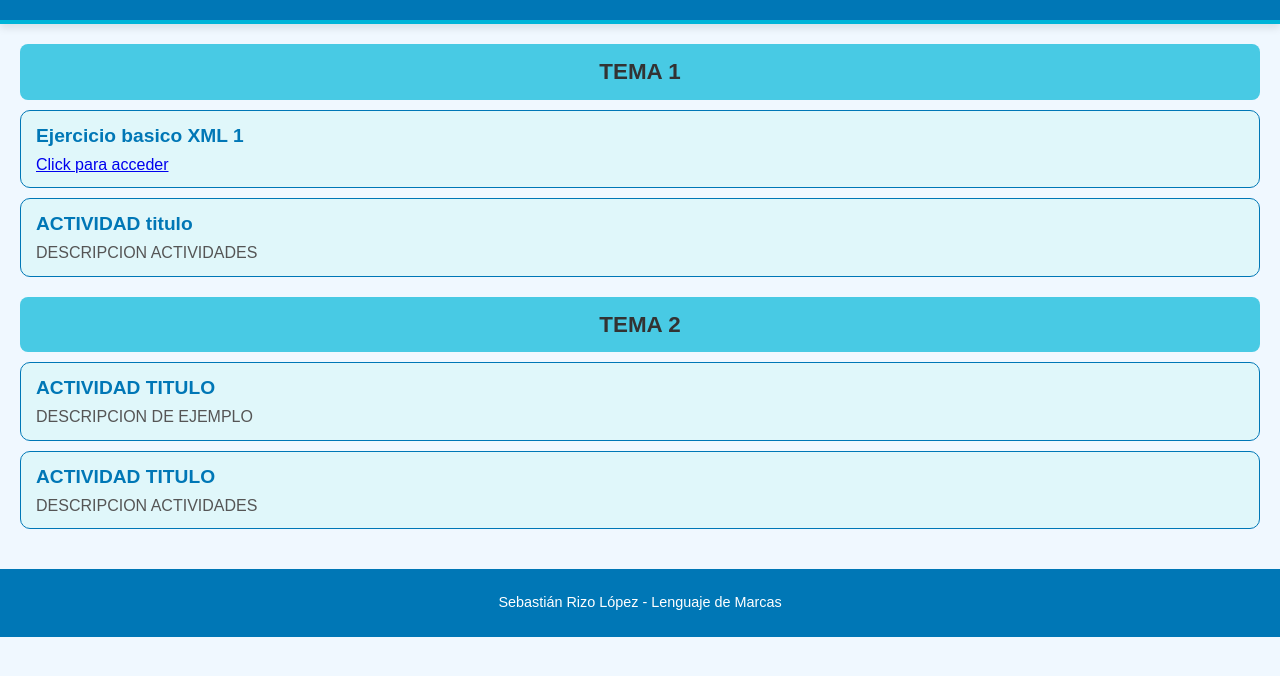
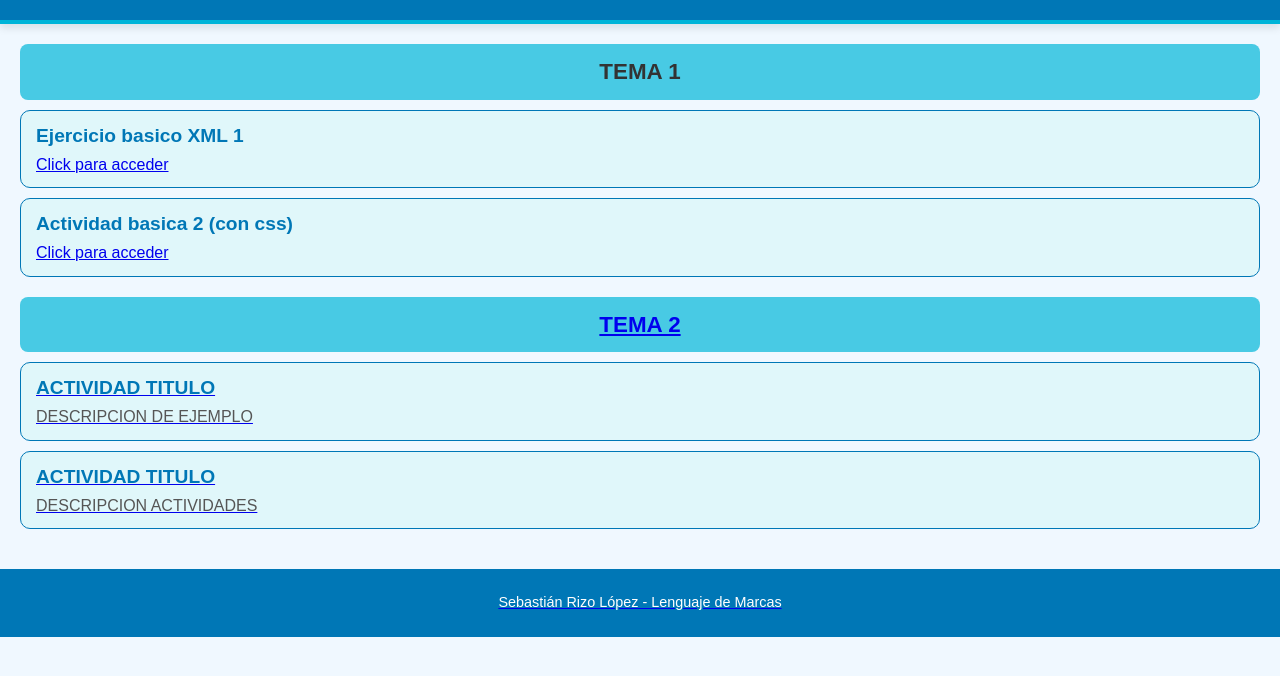
Before and after one commit to RLSebastian/HTML, a plain HTML site: page index.html in a window 1280 px wide. Shown: the part 104-780 px from the top of the page. Drawn offline with Linux system fonts and the light colour scheme.

Commit message:
Update index.html

```diff
--- a/index.html
+++ b/index.html
@@ -81,8 +81,8 @@
                 <p><a href="Tema 1/EJ1 EJERCICIO BASICO XML/Ejercicio Basico XML.xml">Click para acceder</a></p>
             </div>
             <div class="actividad">
-                <h3>ACTIVIDAD titulo</h3>
-                <p>DESCRIPCION ACTIVIDADES</p>
+                <h3>Actividad basica 2 (con css)</h3>
+                <p><a href="Tema 1/EJ2 XML BASICOS/Ejercicio 1 (con css)/Ejercicio 1.xml">Click para acceder</p>
             </div>
         </section>
 
```
